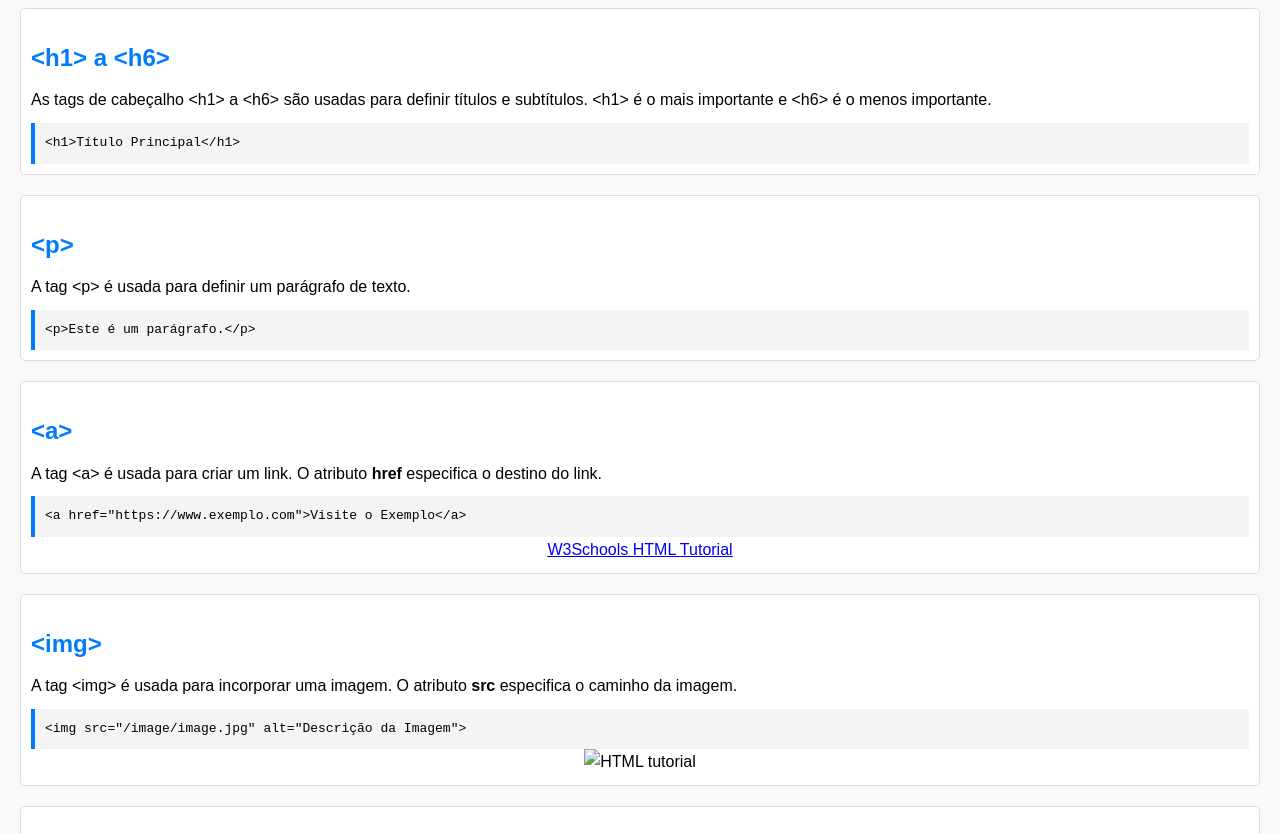
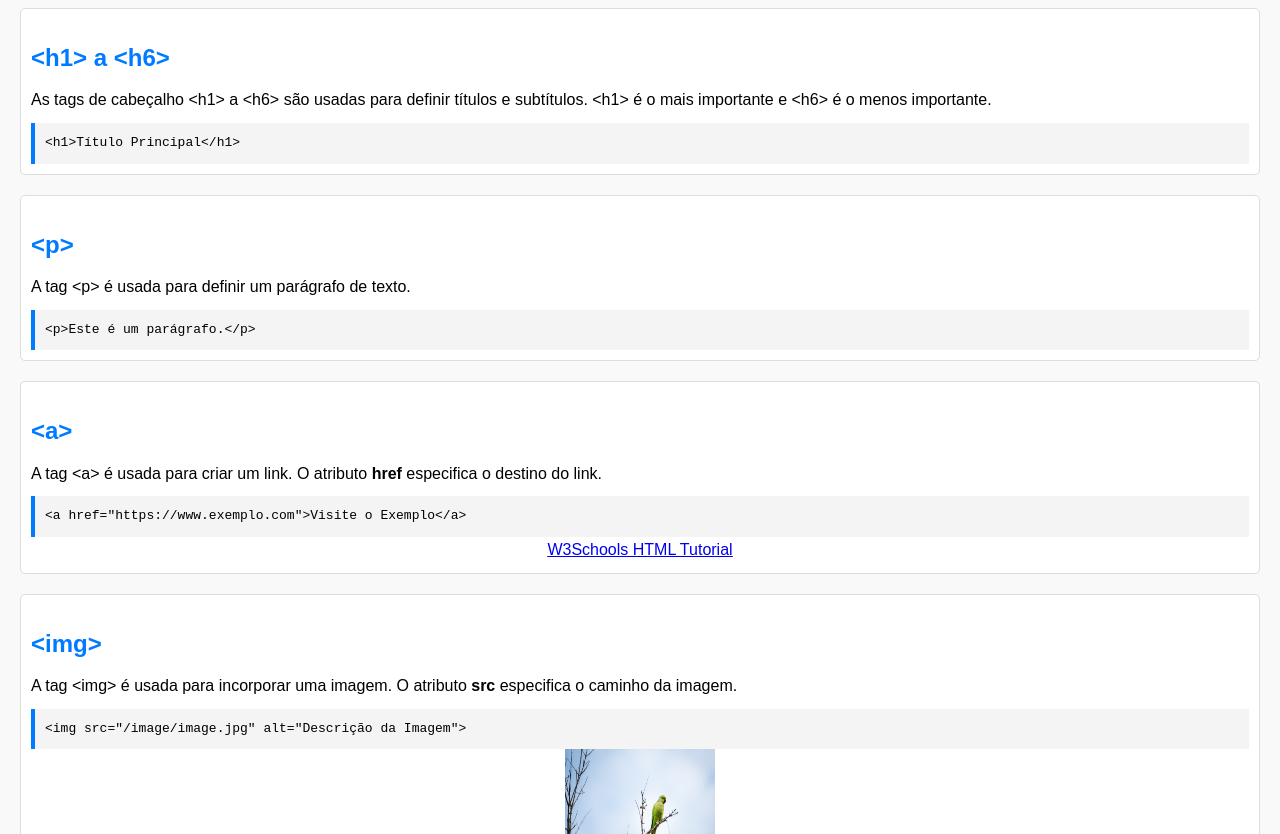
Before and after one commit to alexandrooliveira87/dicionario_html, a plain HTML site: page index.html in a window 1280 px wide. Shown: the part 86-920 px from the top of the page. Drawn offline with Linux system fonts and the light colour scheme.

Commit message:
Adicionado a imagem.

```diff
--- a/index.html
+++ b/index.html
@@ -91,7 +91,7 @@
             &lt;img src="/image/image.jpg" alt="Descrição da Imagem"&gt;
         </code>
     <div class = "img">
-        <img src="/image/image.jpg" alt="HTML tutorial" style="width:150px;height:150px;">
+        <img src="./image.jpg" alt="HTML tutorial" style="width:150px;height:150px;">
     </div>
     </div>
 
```
Also changed, not shown: image.jpg (added).
